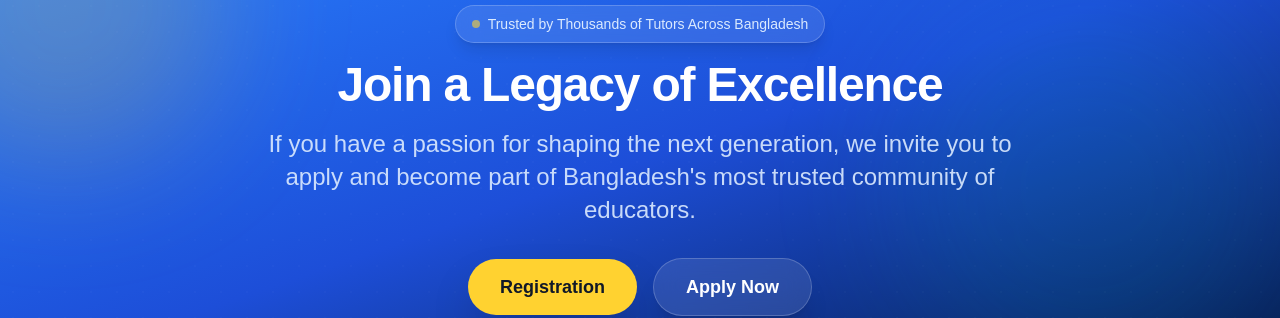
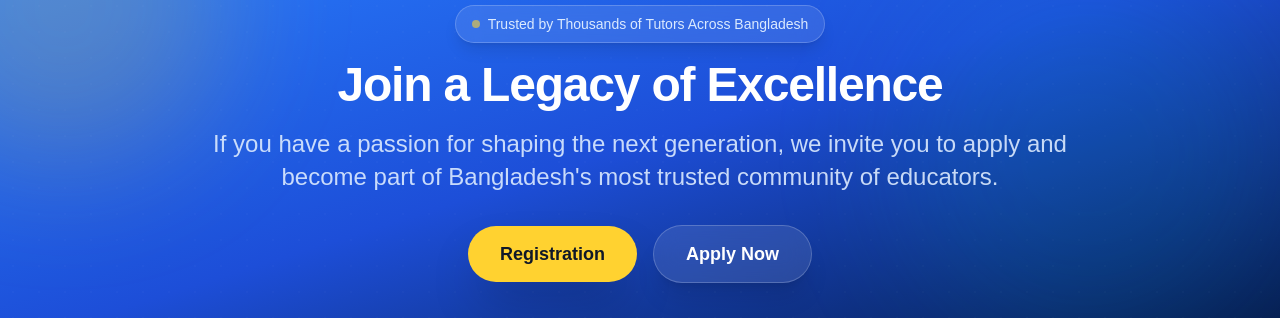
Before and after one commit to bapibiswas100808/tutor-media, a Next.js app: page / in a window 1280 px wide. Shown: the part 6760-7078 px from the top of the page. Built offline with nearby package versions, Linux system fonts and the light colour scheme; no server answers.

Commit message:
Update BecomeTutorCTA.tsx

```diff
--- a/src/components/homepage/BecomeTutorCTA.tsx
+++ b/src/components/homepage/BecomeTutorCTA.tsx
@@ -40,7 +40,7 @@ export default function BecomeTutorCTA() {
       </h2>
 
       {/* Description */}
-      <p className="text-base sm:text-lg md:text-xl lg:text-2xl text-blue-100/90 leading-snug max-w-3xl mx-auto mb-5 md:mb-8 px-1">
+      <p className="text-base sm:text-lg md:text-xl lg:text-2xl text-blue-100/90 leading-snug max-w-4xl mx-auto mb-5 md:mb-8 px-1">
         If you have a passion for shaping the next generation, we invite you
         to apply and become part of Bangladesh&apos;s most trusted community
         of educators.
```
